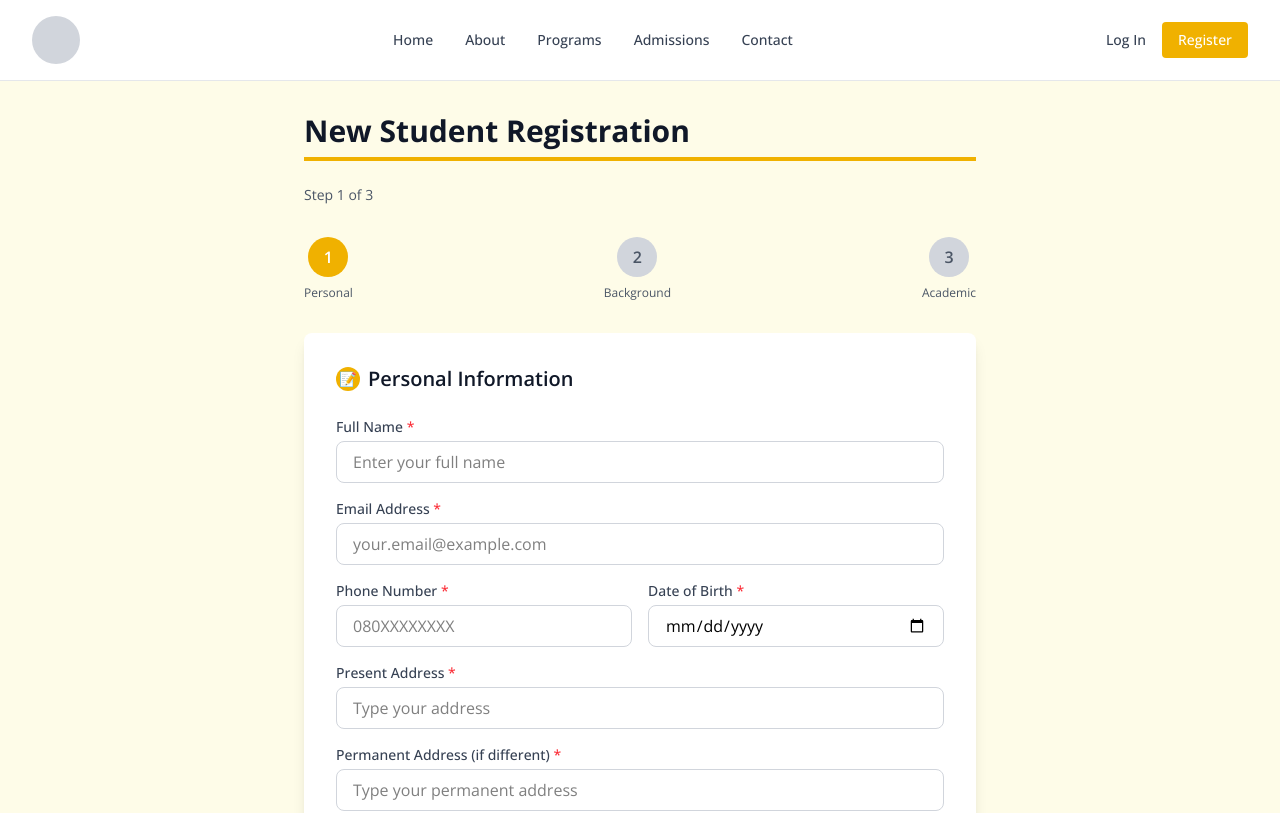
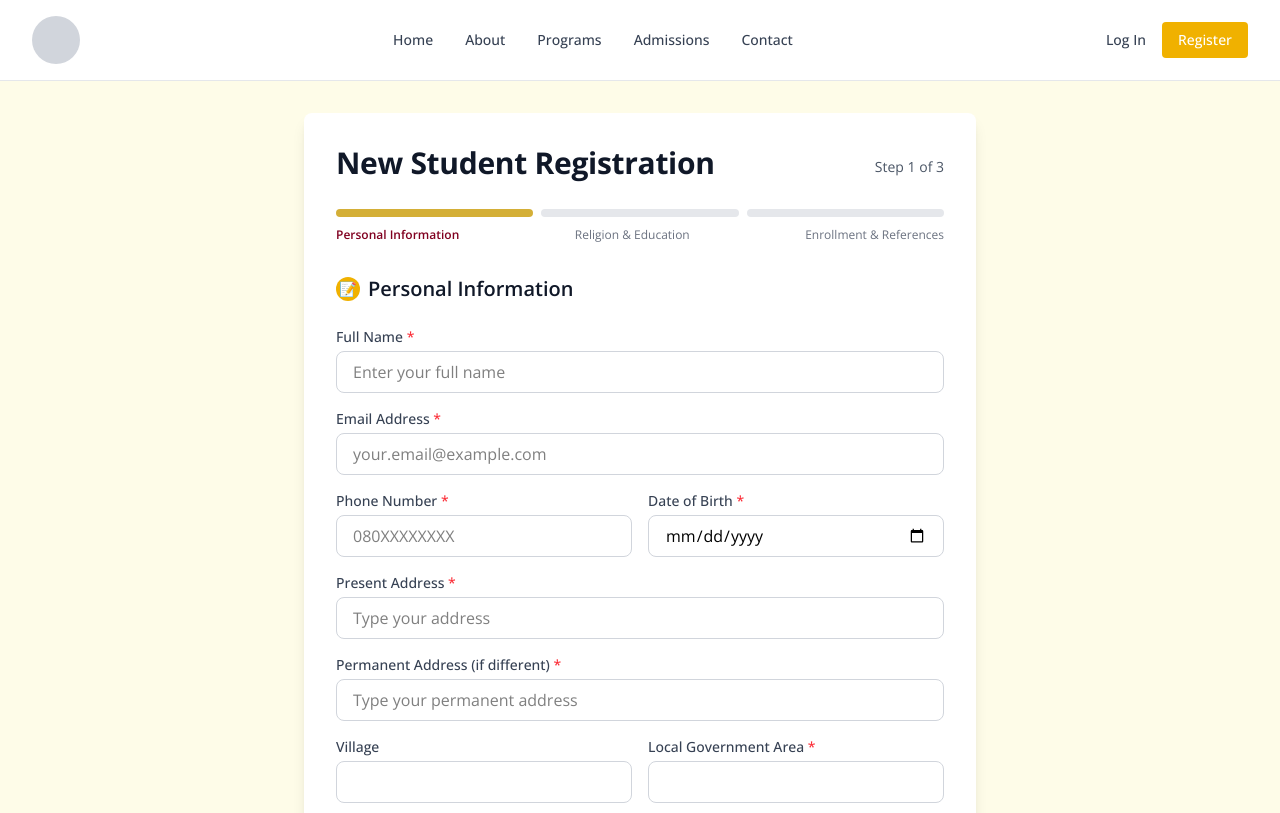
Before and after one commit to Victorwilly/gbcs, a React (Vite) app: page /register in a window 1280 px wide. Shown: the top 813 px of the page. Built offline with nearby package versions, Linux system fonts and the light colour scheme.

Commit message:
adjusted content + UI prt 1

```diff
--- a/src/pages/Register/Register.tsx
+++ b/src/pages/Register/Register.tsx
@@ -71,47 +71,59 @@ function Register() {
     // Handle form submission
   };
 
+  // step status
+  const stepStage = [
+    {
+      name: "Personal Information",
+    },
+    {
+      name: "Religion & Education",
+    },
+    {
+      name: "Enrollment & References",
+    },
+  ];
+
   return (
     <div className="min-h-screen bg-yellow-50 py-8 px-4">
       <div className="max-w-2xl mx-auto">
+        <div className="bg-white rounded-lg shadow-lg p-6 md:p-8">
           {/* Header */}
           <div className="mb-8">
-          <h1 className="text-2xl md:text-3xl font-bold text-gray-900 mb-2">
+            <div className="flex flex-wrap items-center justify-between gap-2">
+              <h1 className="text-2xl tracking-[-.3px] md:text-3xl font-bold text-gray-900 mb-2">
                 New Student Registration
               </h1>
-          <div className="flex items-center justify-between mb-6">
-            <div className="flex-1 h-1 bg-yellow-500"></div>
-          </div>
+
               <p className="text-sm text-gray-600">Step {currentStep} of 3</p>
             </div>
 
-        {/* Step Indicators */}
-        <div className="flex justify-between mb-8">
+            {/* step indicators */}
+            <div className="flex items-center gap-2 justify-between mt-5">
               {[1, 2, 3].map((step) => (
-            <div key={step} className="flex flex-col items-center">
+                <div key={step} className="flex-1">
                   <div
-                className={`w-10 h-10 rounded-full flex items-center justify-center font-semibold mb-2 ${
-                  step <= currentStep
-                    ? "bg-yellow-500 text-white"
-                    : "bg-gray-300 text-gray-600"
-                }`}
-              >
-                {step}
-              </div>
-              <p className="text-xs text-gray-600">
-                {step === 1 && "Personal"}
-                {step === 2 && "Background"}
-                {step === 3 && "Academic"}
-              </p>
+                    className={`w-full h-2 rounded-full flex items-center justify-center font-semibold
+                    ${step <= currentStep ? "bg-[#D4AF37]" : "bg-[#E5E7EB]"}
+                    `}
+                  />
                 </div>
               ))}
             </div>
+            <div className="flex items-center justify-between gap-2 mt-2.5">
+              {stepStage.map((stage, index) => (
+                <p
+                  key={index}
+                  className={`text-xs text-[#6B7280] ${currentStep === index + 1 ? "font-semibold text-[#800020]" : ""}`}
+                >
+                  {stage.name}
+                </p>
+              ))}
+            </div>
+          </div>
 
           {/* Form */}
-        <form
-          onSubmit={handleSubmit}
-          className="bg-white rounded-lg shadow-lg p-6 md:p-8"
-        >
+          <form onSubmit={handleSubmit}>
             {/* Step 1: Personal Information */}
             {currentStep === 1 && (
               <div>
@@ -391,7 +403,8 @@ function Register() {
                   <div className="space-y-4">
                     <div>
                       <label className="block text-sm font-medium text-gray-700 mb-1">
-                      Elementary School <span className="text-red-500">*</span>
+                        Elementary School{" "}
+                        <span className="text-red-500">*</span>
                       </label>
                       <input
                         type="text"
@@ -644,8 +657,8 @@ function Register() {
                     >
                       I have reviewed and accept the above information to be
                       correct and complies with the admission and registration
-                    policy. I promise to uphold the rules and regulations of the
-                    school.
+                      policy. I promise to uphold the rules and regulations of
+                      the school.
                     </label>
                   </div>
                 </div>
@@ -683,6 +696,7 @@ function Register() {
           </form>
         </div>
       </div>
+    </div>
   );
 }
 
```
Lines whose indentation alone changed are shown as unchanged.
